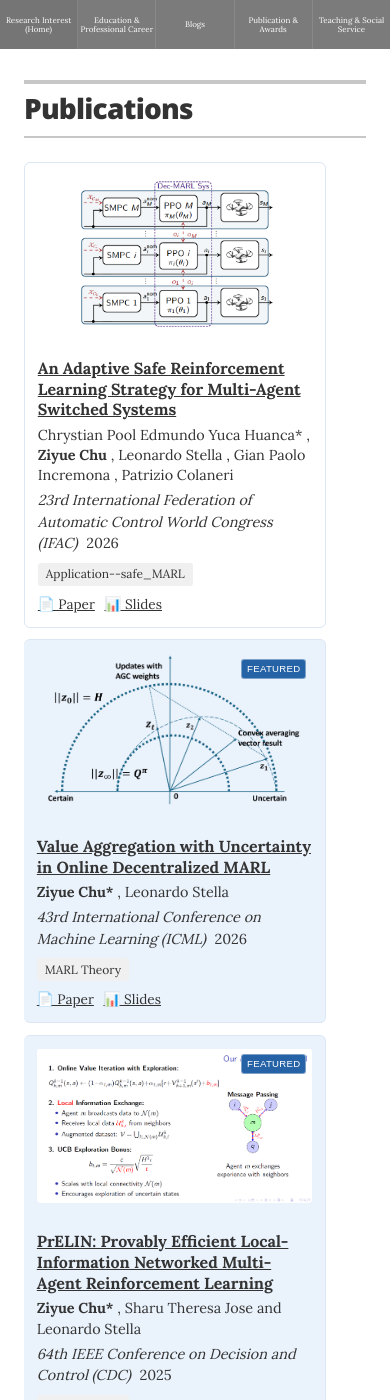
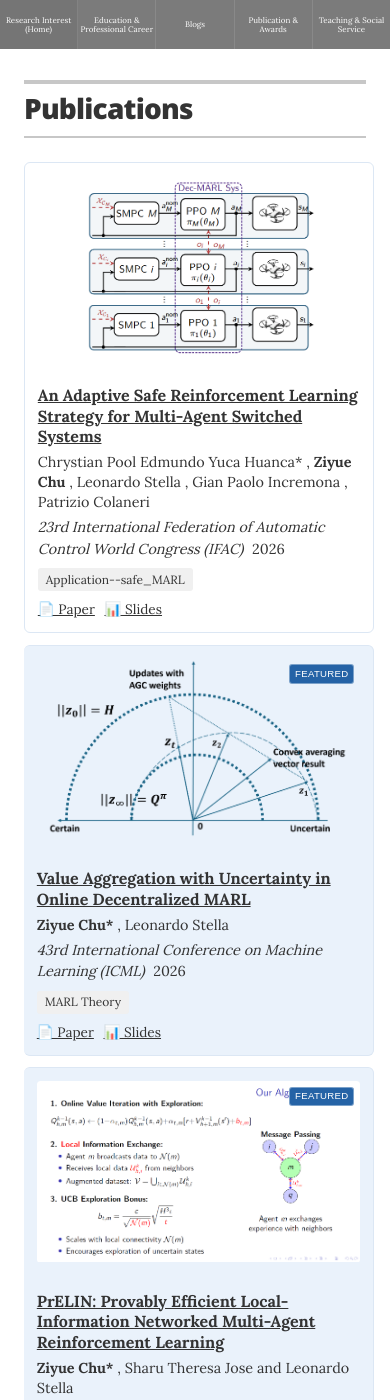
Before and after one commit to zero-cooper/zero-cooper.github.io, a Jekyll site: the page built from pubs/pubs.html, in a window 390 px wide and 1400 px high. Built offline with Jekyll 4.4.1, drawn with Linux system fonts in a browser that asks for light colours.

Commit message:
Update pubs.html

```diff
--- a/pubs/pubs.html
+++ b/pubs/pubs.html
@@ -403,8 +403,7 @@ permalink: /pubs.html
     gap: 0.75rem;
     padding: 0.8rem;
     margin-left: -2.5rem;
-    margin-right: -3rem;
-    width: 100%;
+    margin-right: -0.5rem;
   }
 
   .pub-image {
```
